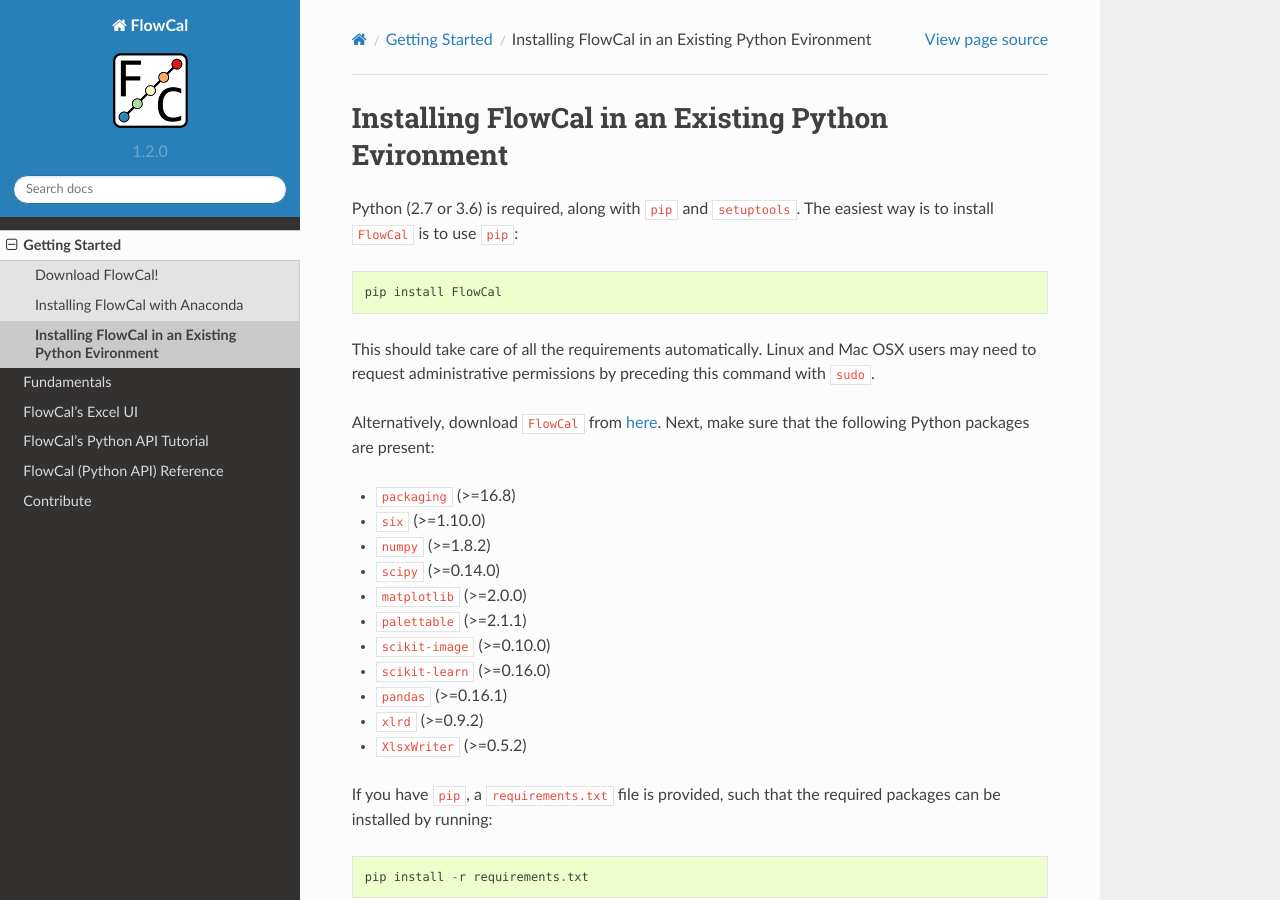
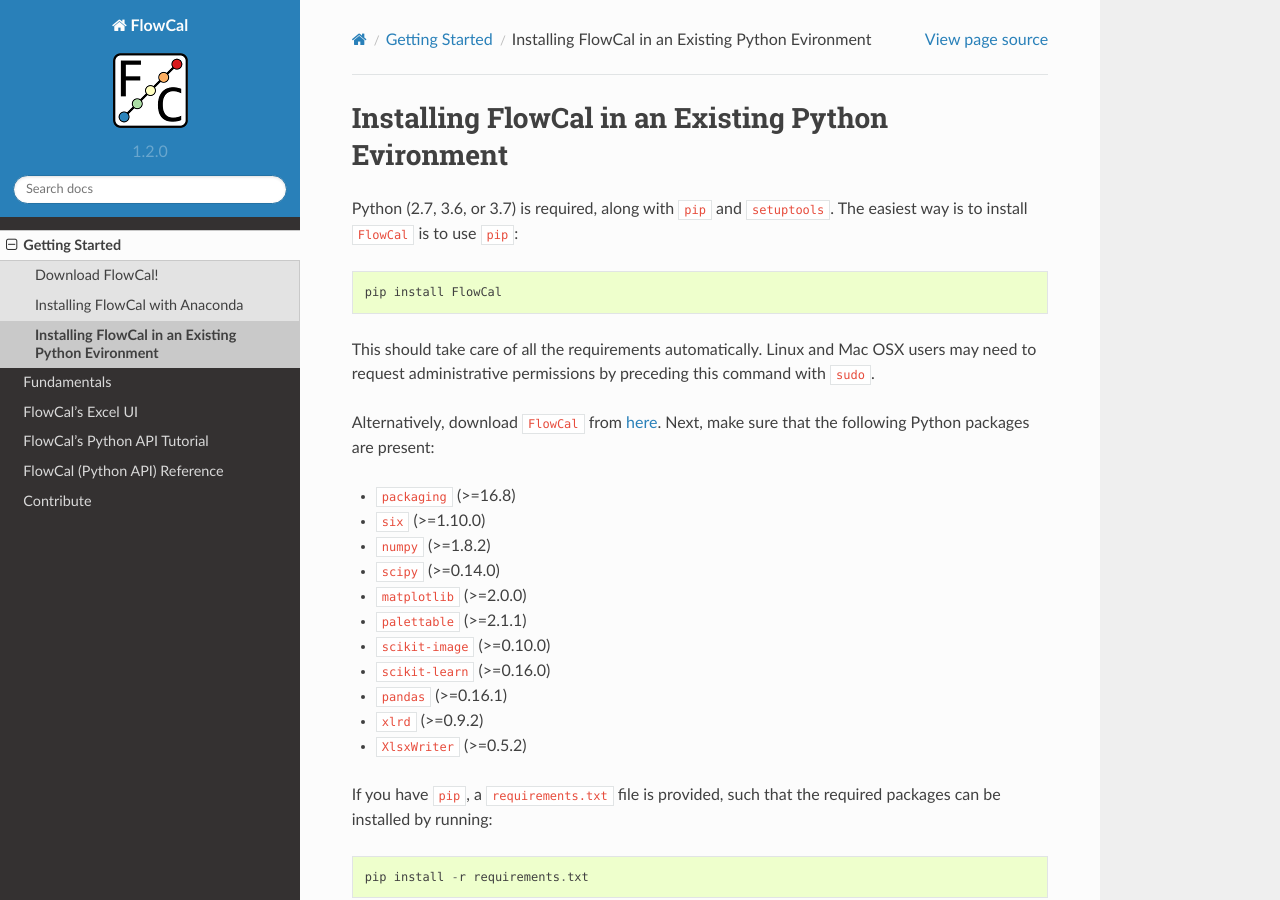
Before and after one commit to taborlab/FlowCal, a Sphinx documentation site: the page built from doc/getting_started/install_python.rst, in a window 1280 px wide and 900 px high. Built offline with Sphinx 7.4.7 and the Read the Docs theme 2.0.0, drawn with Linux system fonts in a browser that asks for light colours.

Commit message:
Updated documentation.

```diff
--- a/doc/getting_started/install_anaconda.rst
+++ b/doc/getting_started/install_anaconda.rst
@@ -3,11 +3,11 @@
 
 To install Anaconda and ``FlowCal``, do the following:
 
-1. Navigate to https://www.continuum.io/downloads. Make sure that your operating system is selected (Windows, macOS, Linux). Click on the "Download" button below the "Python 3.6 version" message. This will download the installer.
+1. Navigate to https://www.anaconda.com/distribution/#download-section. Make sure that your operating system is selected (Windows, macOS, Linux). Click on the "Download" button below the "Python 3.7 version" message. This will download the installer.
 
 .. note:: **Windows**: If your computer is a 32-bit PC, click on the message "32-Bit Graphical Installer" instead of the "Download" button. If you don't know whether yours is a 32 or 64 computer but you have purchased it in the last five years, it is probably a 64-bit computer and you can ignore this message.
 
-.. note:: Python 2.7 is also supported. However, we recommend downloading the Python 3.6 version of Anaconda.
+.. note:: Python 2.7 is also supported. However, we recommend downloading the Python 3.7 version of Anaconda.
 
 2. Double click the installer (.exe in Windows, .pkg in OS X) and follow the instructions on screen.
 
--- a/doc/getting_started/install_python.rst
+++ b/doc/getting_started/install_python.rst
@@ -1,7 +1,7 @@
 Installing FlowCal in an Existing Python Evironment
 =======================================================
 
-Python (2.7 or 3.6) is required, along with ``pip`` and ``setuptools``. The easiest way is to install ``FlowCal`` is to use ``pip``::
+Python (2.7, 3.6, or 3.7) is required, along with ``pip`` and ``setuptools``. The easiest way is to install ``FlowCal`` is to use ``pip``::
 
 	pip install FlowCal
 
```
